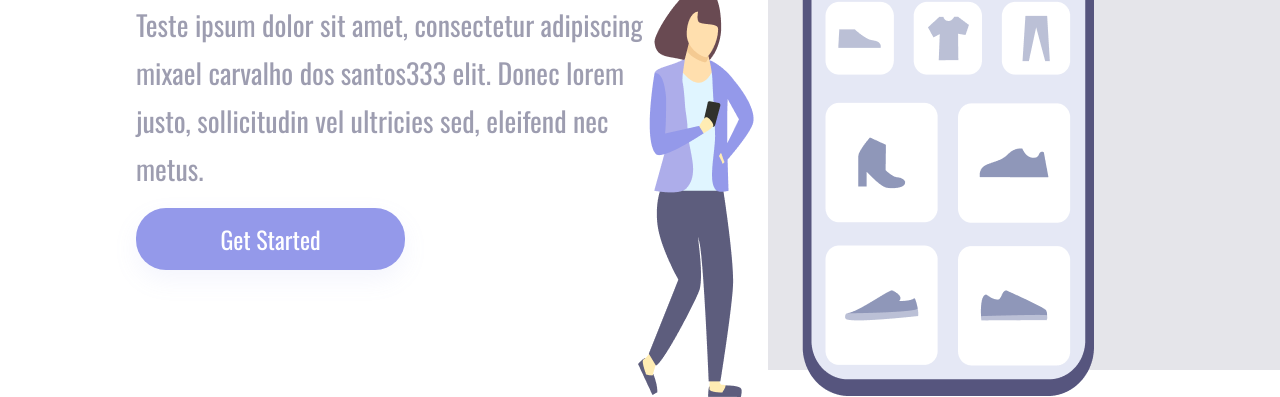
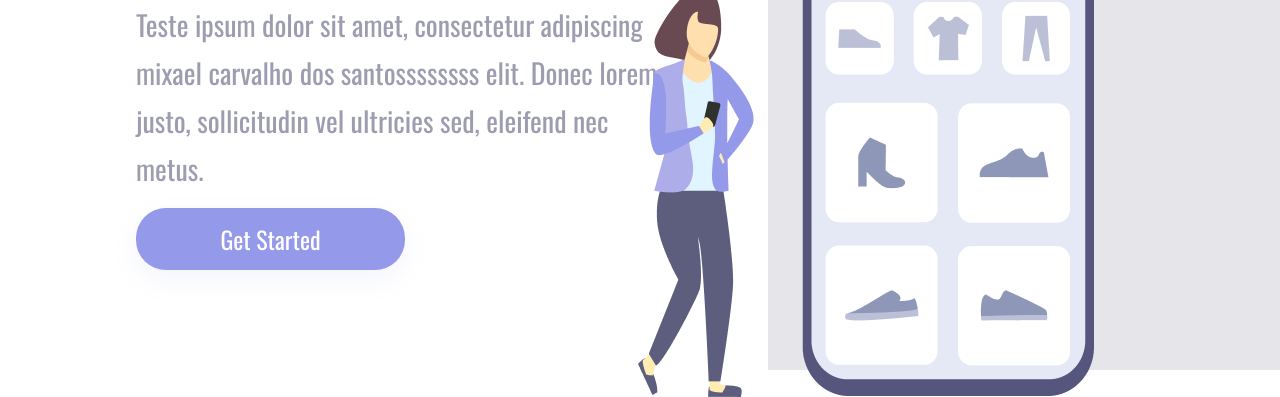
Before and after one commit to MICAEL-CARVALHO-DEV/PROJETO-3, a plain HTML site: page index.html in a window 1280 px wide. Shown: the part 430-827 px from the top of the page. Drawn offline with nearby package versions, Linux system fonts and the light colour scheme.

Commit message:
ex:alteração no paragrafo no index.

```diff
--- a/index.html
+++ b/index.html
@@ -17,17 +17,17 @@
     <div class="wrapper">
         <section class="container-left">
             <h1>Easy Shopping Via Mobile</h1>
-            <p>Teste ipsum dolor sit amet, consectetur adipiscing mixael carvalho dos santos333
+            <p>Teste ipsum dolor sit amet, consectetur adipiscing mixael carvalho dos santossssssss
                 elit. Donec lorem justo, sollicitudin vel ultricies sed,
                 eleifend nec metus. </p>
             <button>Get Started</button>
         </section>
         <section class="container-right">
             <header>
-            <a>Home</a>
-            <a>Work</a>
-            <a>About</a>
-            <a>Contact</a>
+                <a>Home</a>
+                <a>Work</a>
+                <a>About</a>
+                <a>Contact</a>
             </header>
             <img alt="girl-cell" src="./Illustration.png">
         </section>
```
